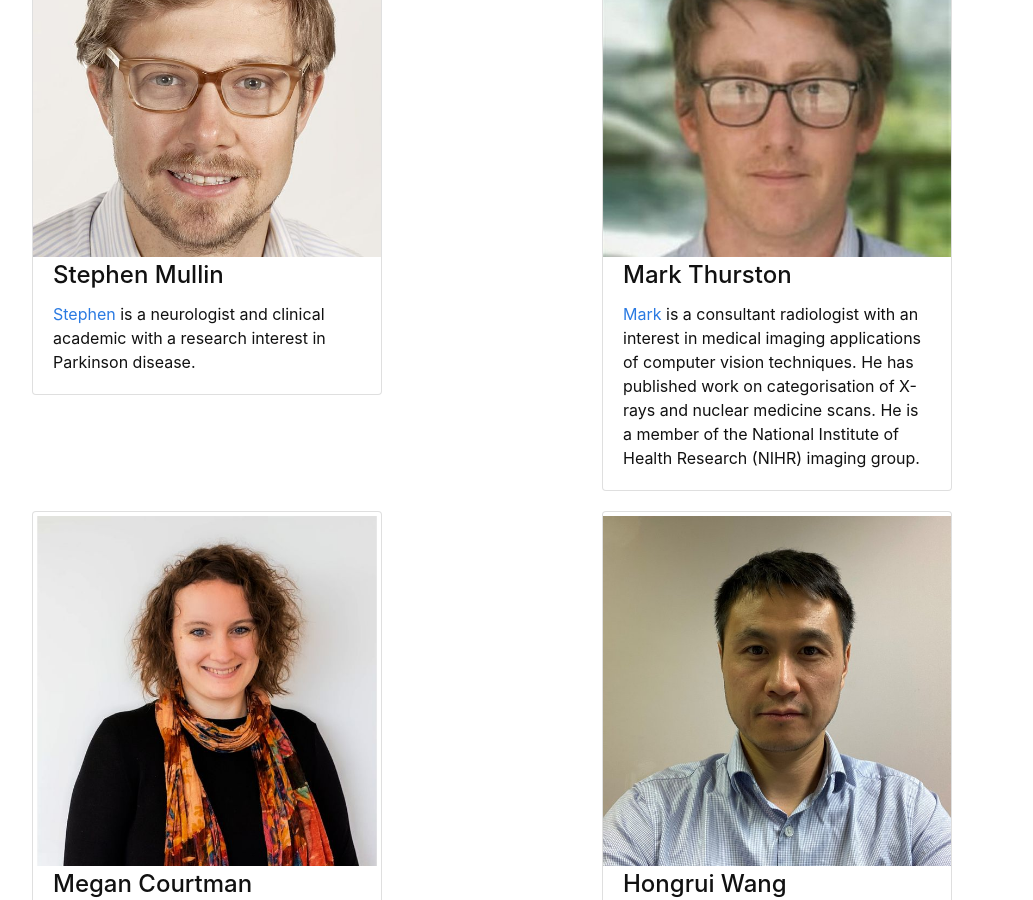
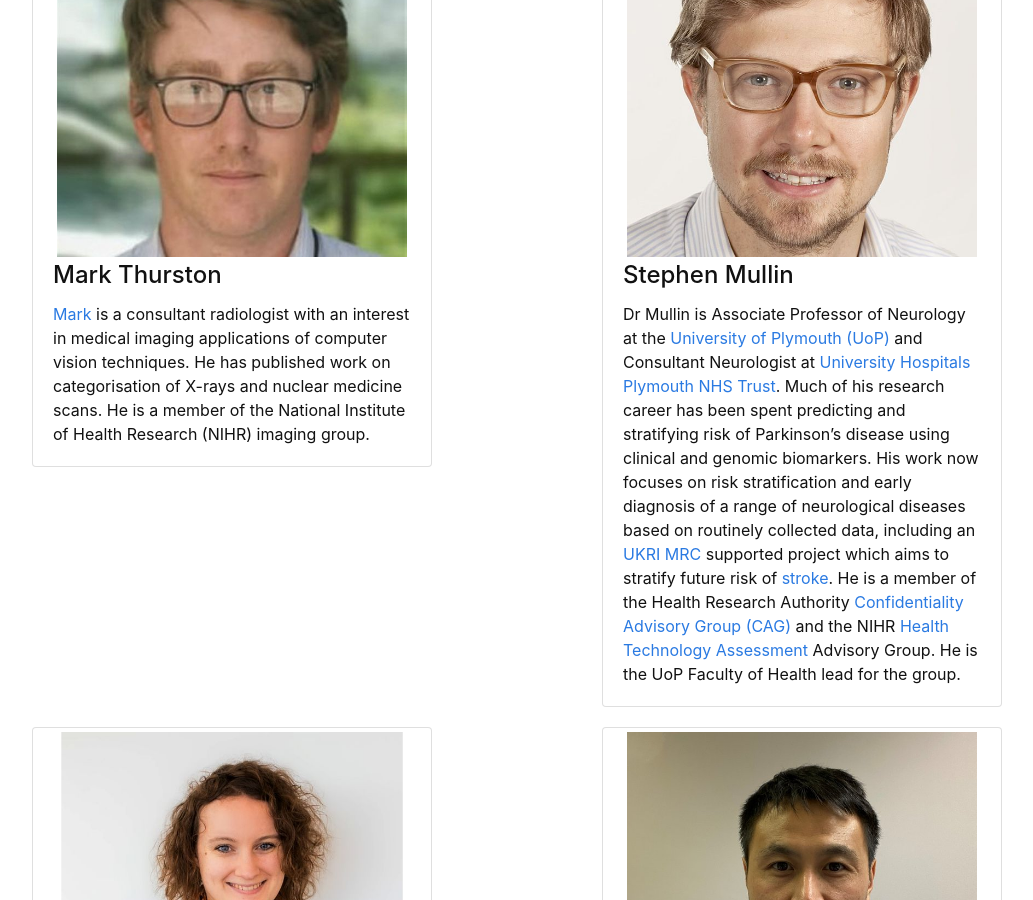
Before and after one commit to sustainsw/sustainsw.github.io, a Jekyll site: the page built from pages/people.md, in a window 1280 px wide and 900 px high, scrolled down 292 px. Shown: the whole window, without its empty margins (53-1086 px from the left). Built offline with Jekyll 4.4.1, drawn with Linux system fonts in a browser that asks for light colours.

Commit message:
add logo update people with new template

```diff
--- /dev/null
+++ b/_includes/person.html
@@ -0,0 +1,11 @@
+<div class="col-sm-6 top-buffer">
+    <div class="card pt-1" style="width: 400px">
+        <img class="mx-auto d-block" src="{{include.image}}" style="height: 350px; width: 350px; display: block;">
+        <div class="card-body pt-1">
+            <h4 class="card-title">{{include.name}}</h4>
+            <p class="card-text">
+                {{include.introduction}}
+            </p>
+        </div>
+    </div>
+</div>
--- a/_includes/template/acknowledgement.html
+++ b/_includes/template/acknowledgement.html
@@ -47,9 +47,22 @@
                 <img src="/assets/img/logo-ssnap.png" alt="SSNAP" class="img-fluid" style="width: 300px">
             </a>
         </div>
+        <div class="col-md-3">
+            <a href="https://www.plymouth.ac.uk/research/psychology/brain-research-and-imaging-centre">
+                <img src="/assets/img/logo-bric.png" alt="BRIC" class="img-fluid" style="width: 300px">
+            </a>
+        </div>
 
     </div>
 
+    <div class="row">
+        <div class="col-md-3">
+            <a href="https://www.ultracardiac.co.uk/">
+                <img src="/assets/img/logo-uc.png" alt="Ultracardiac" class="img-fluid" style="width: 300px">
+            </a>
+        </div>
+
+    </div>
     <!-- Repeat the above structure for additional rows of images -->
 
 </div>
--- a/pages/people.md
+++ b/pages/people.md
@@ -7,64 +7,40 @@ nav_order: 3
 
 <div class="container custom-container">
     <div class="row">
-        <div class="col-sm-6 top-buffer">
-            <div class="card pt-1" style="width: 350px">
-                <img class="card-img-top" src="/assets/img/Stephen_Mullin.jpg"
-                    style="height: 350px; width: 350px; display: block;" class="img-fluid">
-                <div class="card-body pt-1">
-                    <h4 class="card-title">Stephen Mullin</h4>
-                    <p class="card-text">
-                        <a href="https://www.plymouth.ac.uk/staff/stephen-mullin">Stephen</a> is a neurologist and
-                        clinical academic with a research interest in Parkinson disease.
-                    </p>
-                </div>
-            </div>
-        </div>
-        <div class="col-sm-6 top-buffer">
-            <div class="card pt-1" style="width: 350px">
-                <img class="card-img-top" src="/assets/img/Mark_Thurston.jpg"
-                    style="height: 350px; width: 350px; display: block;" class="img-fluid">
-                <div class="card-body pt-1">
-                    <h4 class="card-title">Mark Thurston</h4>
-                    <p class="card-text">
-                        <a href="https://www.plymouth.ac.uk/staff/mark-thurston">Mark</a> is a consultant radiologist with an interest in medical imaging applications of computer vision techniques. He has published work on categorisation of X-rays and nuclear medicine scans. He is a member of the National Institute of Health Research (NIHR) imaging group.
-                    </p>
-                </div>
-            </div>
-        </div>
-        <div class="col-sm-6 top-buffer">
-            <div class="card pt-1" style="width: 350px">
-                <img class="card-img-top" src="/assets/img/Megan_Courtman.jpg"
-                    style="height: 350px; width: 350px; display: block;" class="img-fluid">
-                <div class="card-body pt-1">
-                    <h4 class="card-title">Megan Courtman</h4>
-                    <p class="card-text">
-                        <a href="https://www.plymouth.ac.uk/staff/megan-courtman">Megan</a> is a data scientist
-                        interested in using explainable AI to solve problems in healthcare. Her ongoing PhD research
-                        focuses on applying machine learning to medical imaging. She has built deep learning models to
-                        differentiate between Parkinson's and control MRI brain scans with high accuracy. She has also
-                        worked on computer vision models for medical safety applications and natural language processing
-                        models for radiology research dataset curation. Her work has won the <a
-                            href="https://www.theabn.org/">Association of British Neurologists</a> prize for best poster
-                        and the University of Plymouth (<a
-                            href="https://www.plymouth.ac.uk/student-life/your-studies/research-degrees/doctoral-college/researcher-development-programme/three-minute-thesis-competition">Three
-                            Minute Thesis competition</a>).
-                    </p>
-                </div>
-            </div>
-        </div>
-        <div class="col-sm-6 top-buffer">
-            <div class="card pt-1" style="width: 350px">
-                <img class="card-img-top" src="/assets/img/Hongrui_Wang.jpg"
-                    style="height: 350px; width: 350px; display: block;" class="img-fluid">
-                <div class="card-body pt-1">
-                    <h4 class="card-title">Hongrui Wang</h4>
-                    <p class="card-text">
-                    Hongrui is a data scientist with background of mathematics and statistics. He is interested in data management, visulization, analysis and modelling for healthcare and development of relavent tools. He helped developing tha lab's data pipeline software for anonymising DICOM image data.
-                    </p>
-                </div>
-            </div>
-        </div>
+        {% capture intro_mark_thurston %}
+            <a href="https://www.plymouth.ac.uk/staff/mark-thurston">Mark</a> is a consultant radiologist with an interest in medical imaging applications of computer vision techniques. He has published work on categorisation of X-rays and nuclear medicine scans. He is a member of the National Institute of Health Research (NIHR) imaging group.
+        {% endcapture %}
+        {% include person.html name="Mark Thurston" image="/assets/img/Mark_Thurston.jpg"
+        introduction=intro_mark_thurston %}
+
+        {% capture intro_stephen_mullin %}
+            Dr Mullin is Associate Professor of Neurology at the
+            <a href="https://www.plymouth.ac.uk/staff/stephen-mullin">University of Plymouth (UoP)</a>
+                and Consultant Neurologist at <a href="https://www.plymouthhospitals.nhs.uk/neurology">University Hospitals Plymouth NHS Trust</a>. Much of his research career has been spent predicting and stratifying risk of Parkinson’s disease using clinical and genomic biomarkers. His work now focuses on risk stratification and early diagnosis of a range of neurological diseases based on routinely collected data, including an <a href="https://www.ukri.org/councils/mrc/">UKRI MRC</a> supported project which aims to stratify future risk of <a href="https://plymouth-neuroimaging.github.io/projects/2023/10/11/stroke.html">stroke</a>. He is a member of the Health Research Authority <a href="https://www.hra.nhs.uk/about-us/committees-and-services/confidentiality-advisory-group/">Confidentiality Advisory Group (CAG)</a> and the NIHR <a href="https://www.nihr.ac.uk/explore-nihr/funding-programmes/health-technology-assessment.htm">Health Technology Assessment</a>  Advisory Group. He is the UoP Faculty of Health lead for the group.
+        {% endcapture %}
+        {% include person.html name="Stephen Mullin" image="/assets/img/Stephen_Mullin.jpg"
+        introduction=intro_stephen_mullin %}
+
+        {% capture intro_megan_courtman %}
+            <a href="https://www.plymouth.ac.uk/staff/megan-courtman">Megan</a> is a data scientist
+            interested in using explainable AI to solve problems in healthcare. Her ongoing PhD research
+            focuses on applying machine learning to medical imaging. She has built deep learning models to
+            differentiate between Parkinson's and control MRI brain scans with high accuracy. She has also
+            worked on computer vision models for medical safety applications and natural language processing
+            models for radiology research dataset curation. Her work has won the <a
+                href="https://www.theabn.org/">Association of British Neurologists</a> prize for best poster
+            and the University of Plymouth (<a
+                href="https://www.plymouth.ac.uk/student-life/your-studies/research-degrees/doctoral-college/researcher-development-programme/three-minute-thesis-competition">Three
+                Minute Thesis competition</a>).
+        {% endcapture %}
+        {% include person.html name="Megan Courtman" image="/assets/img/Megan_Courtman.jpg"
+        introduction=intro_megan_courtman %}
+
+        {% capture intro_hongrui_wang %}
+                Hongrui is a data scientist with background of mathematics and statistics. He is interested in data management, visulization, analysis and modelling for healthcare and development of relavent tools. He helped developing tha lab's data pipeline software for anonymising DICOM image data.
+        {% endcapture %}
+        {% include person.html name="Hongrui Wang" image="/assets/img/Hongrui_Wang.jpg"
+        introduction=intro_hongrui_wang %}
     </div>
 </div>
 
@@ -74,17 +50,12 @@ nav_order: 3
 
 <div class="container custom-container">
     <div class="row">
-        <div class="col-sm-6 top-buffer">
-            <div class="card pt-1" style="width: 350px">
-                <img class="card-img-top" src="/assets/img/Ellie_Edlmann.jpg"
-                    style="height: 350px; width: 350px; display: block;" class="img-fluid">
-                <div class="card-body pt-1">
-                    <h4 class="card-title">Ellie Edlmann</h4>
-                    <p class="card-text">
+
+        {% capture intro_ellie_edlmann %}
                     Dr Ellie Edlmann, FRCS Neurosurgery, PhD. She is a clinical lecturer in Neurosurgery with an academic interest in clinical trials, traumatic brain injury and chronic subdural haematoma. Her clinical focus is neuro-oncology and trauma/head injury management.
-                    </p>
-                </div>
-            </div>
-        </div>
+        {% endcapture %}
+        {% include person.html name="Ellie Edlmann" image="/assets/img/Ellie_Edlmann.jpg"
+        introduction=intro_ellie_edlmann %}
+
     </div>
 </div>
```
Also changed, not shown: assets/img/logo-bric.png (added), assets/img/logo-uc.png (added), assets/img/pd.png (deleted), assets/img/project_ces.png (deleted), assets/img/project_stroke.png (deleted), assets/img/projects_image_stroke.png (added), assets/img/projects_thumbnail_ces.png, 1 other file.
